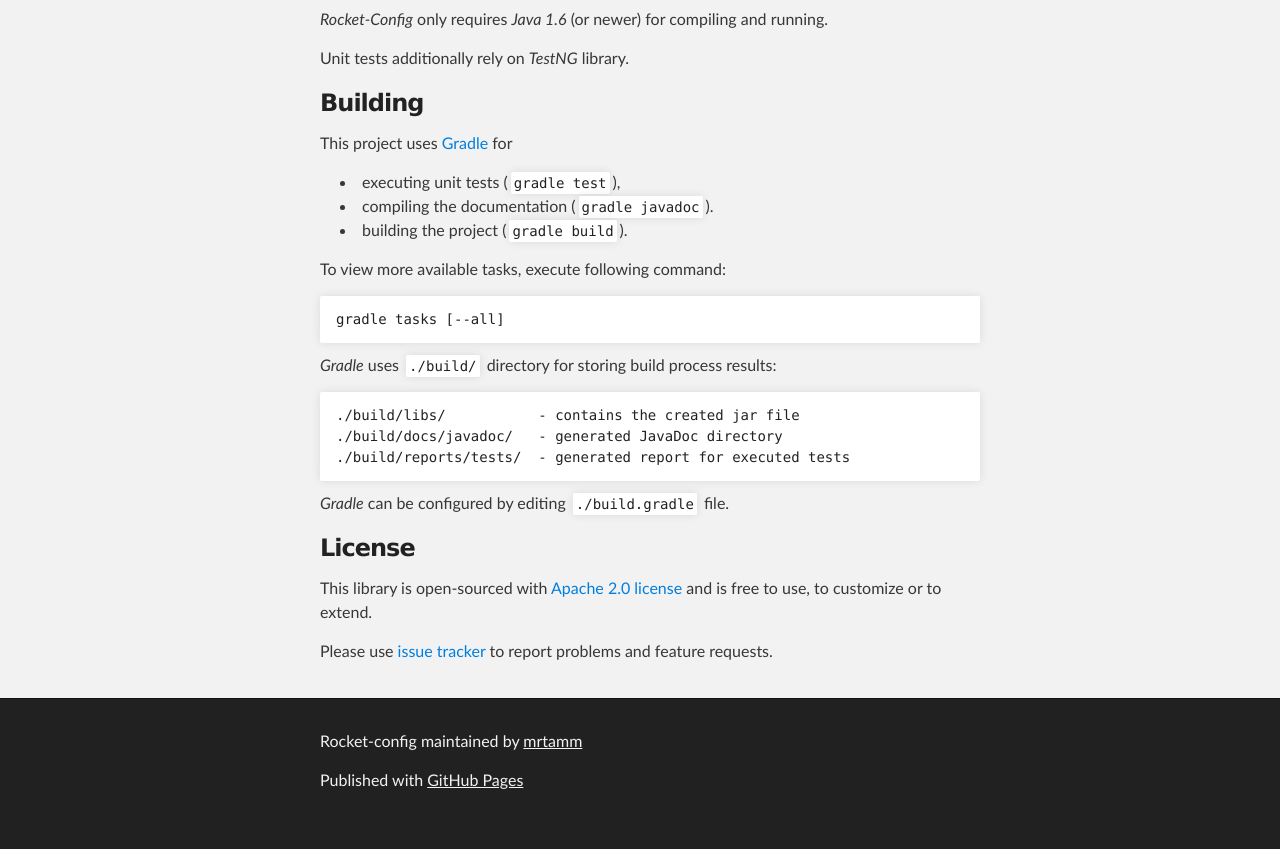
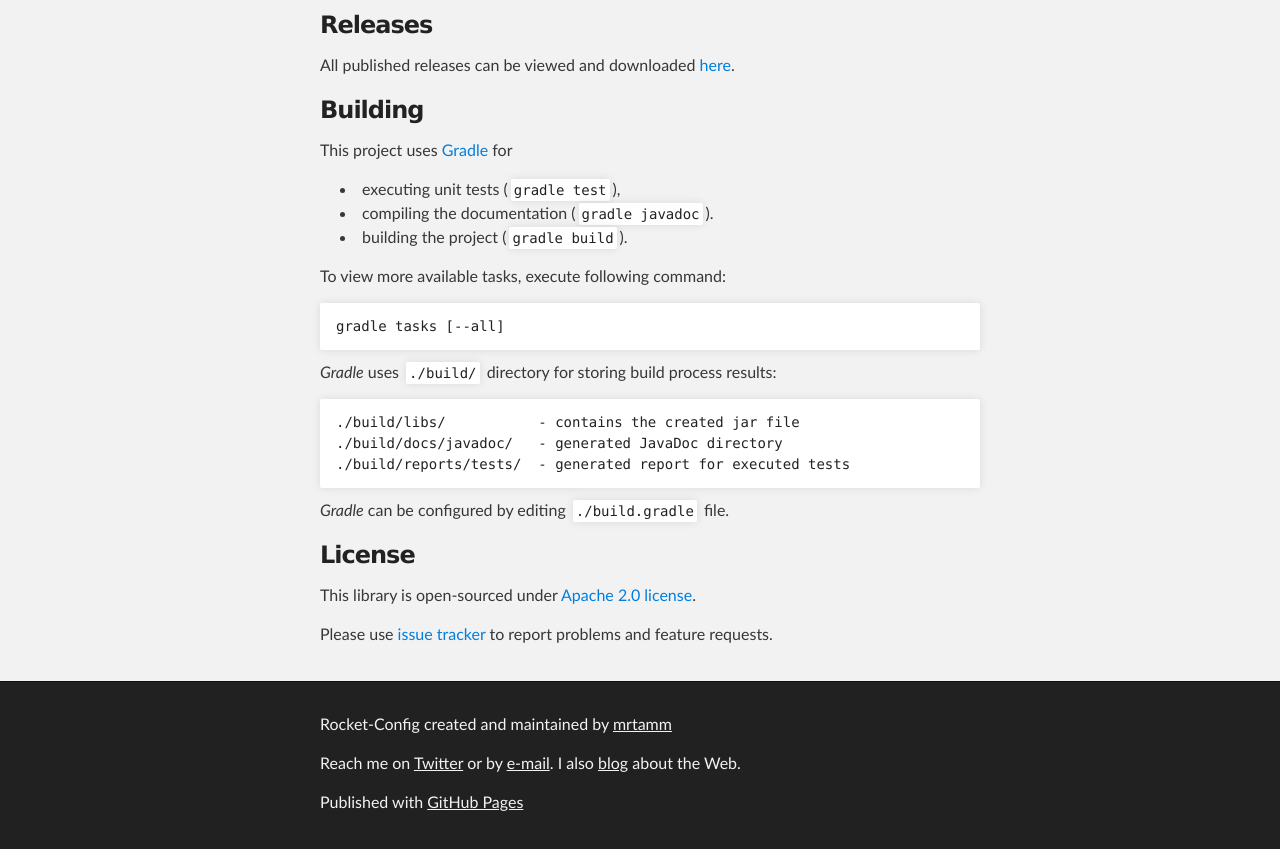
Before and after one commit to mrtamm/rocket-config, a plain HTML site: page index.html in a window 1280 px wide. Shown: the part 1647-2496 px from the top of the page. Before the commit the page ends 2474 px from the top, so only its background shows below. Drawn offline with Linux system fonts and the light colour scheme.

Commit message:
Updated project home page a bit.

```diff
--- a/index.html
+++ b/index.html
@@ -33,8 +33,6 @@
       <section id="main_content" class="inner">
         <h1>
 <a name="rocket-config-library" class="anchor" href="#rocket-config-library"><span class="octicon octicon-link"></span></a>Rocket-Config Library</h1>
-
-<p><em>Configuration library for applications when <code>java.util.Properties</code> is not enough.</em></p>
 
 <p>This library fills the gap between a configuration file and runtime configuration values. It introduces section-based
 customizable configuration file format. Once file parsing is completed, an application has a runtime configuration
@@ -97,7 +95,10 @@
 
 <p><em>Rocket-Config</em> only  requires <em>Java 1.6</em> (or newer) for compiling and running.</p>
 
-<p>Unit tests additionally rely on <em>TestNG</em> library.</p>
+<h3>
+<a name="releases" class="anchor" href="#releases"><span class="octicon octicon-link"></span></a>Releases</h3>
+
+<p>All published releases can be viewed and downloaded <a href="https://github.com/mrtamm/rocket-config/releases">here</a>.</p>
 
 <h3>
 <a name="building" class="anchor" href="#building"><span class="octicon octicon-link"></span></a>Building</h3>
@@ -125,8 +126,7 @@
 <h3>
 <a name="license" class="anchor" href="#license"><span class="octicon octicon-link"></span></a>License</h3>
 
-<p>This library is open-sourced with <a href="http://www.apache.org/licenses/LICENSE-2.0">Apache 2.0 license</a> and is free to use,
-to customize or to extend.</p>
+<p>This library is open-sourced under <a href="http://www.apache.org/licenses/LICENSE-2.0">Apache 2.0 license</a>.</p>
 
 <p>Please use <a href="https://github.com/mrtamm/rocket-config/issues">issue tracker</a> to report problems and feature requests.</p>
       </section>
@@ -135,7 +135,8 @@
     <!-- FOOTER  -->
     <div id="footer_wrap" class="outer">
       <footer class="inner">
-        <p class="copyright">Rocket-config maintained by <a href="https://github.com/mrtamm">mrtamm</a></p>
+        <p class="copyright">Rocket-Config created and maintained by <a href="https://github.com/mrtamm">mrtamm</a></p>
+        <p>Reach me on <a href="https://twitter.com/martti_tamm">Twitter</a> or by <a href="mailto:martti.tamm@gmail.com">e-mail</a>. I also <a href="/">blog</a> about the Web.</p>
         <p>Published with <a href="http://pages.github.com">GitHub Pages</a></p>
       </footer>
     </div>
--- a/stylesheets/stylesheet.css
+++ b/stylesheets/stylesheet.css
@@ -309,6 +309,7 @@
   color: #fff;
   font-size: 24px;
   font-weight: 300;
+  font-style: italic;
   background: none;
   text-shadow: #111 0px 0px 10px;
 }
```
Lines whose indentation alone changed are shown as unchanged.
